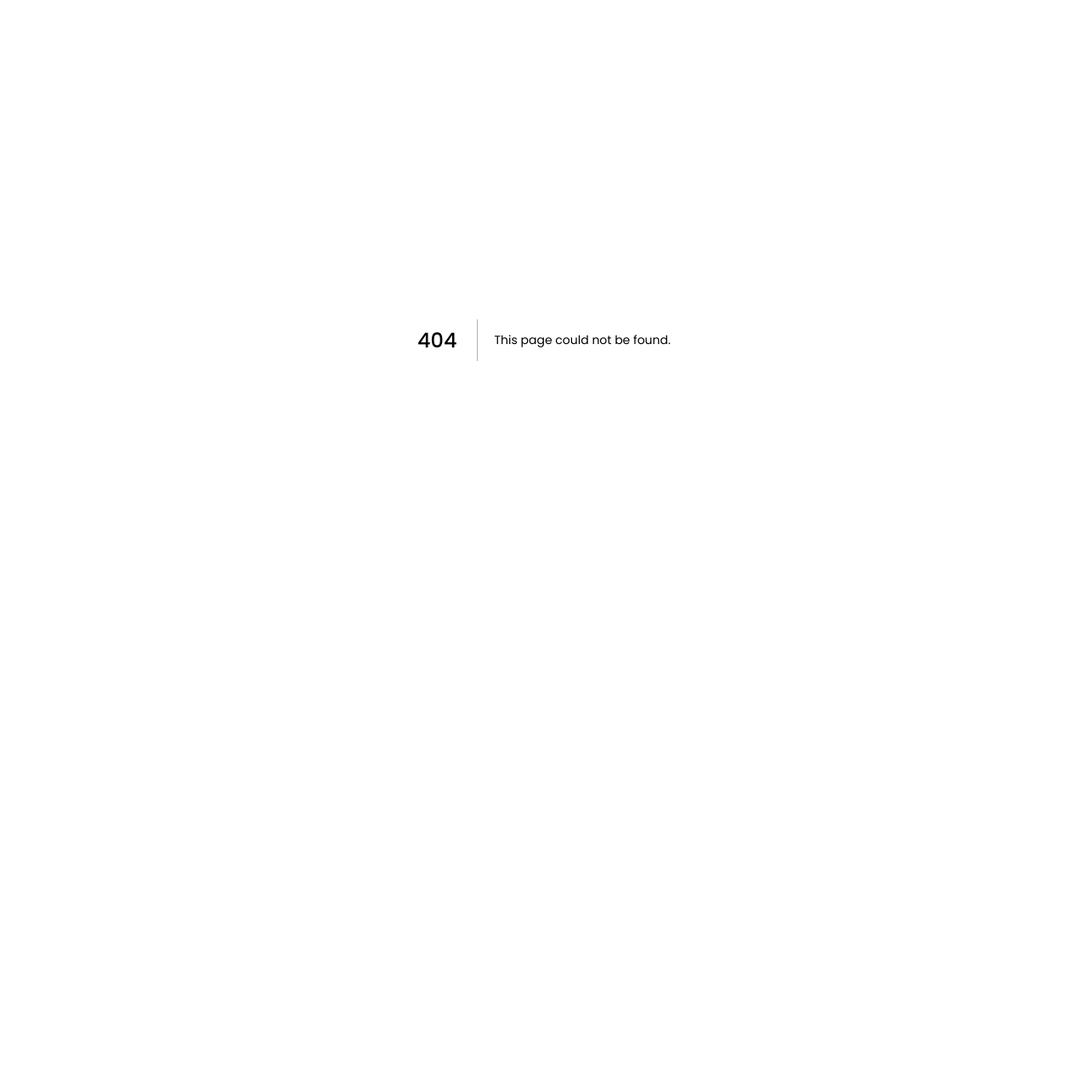
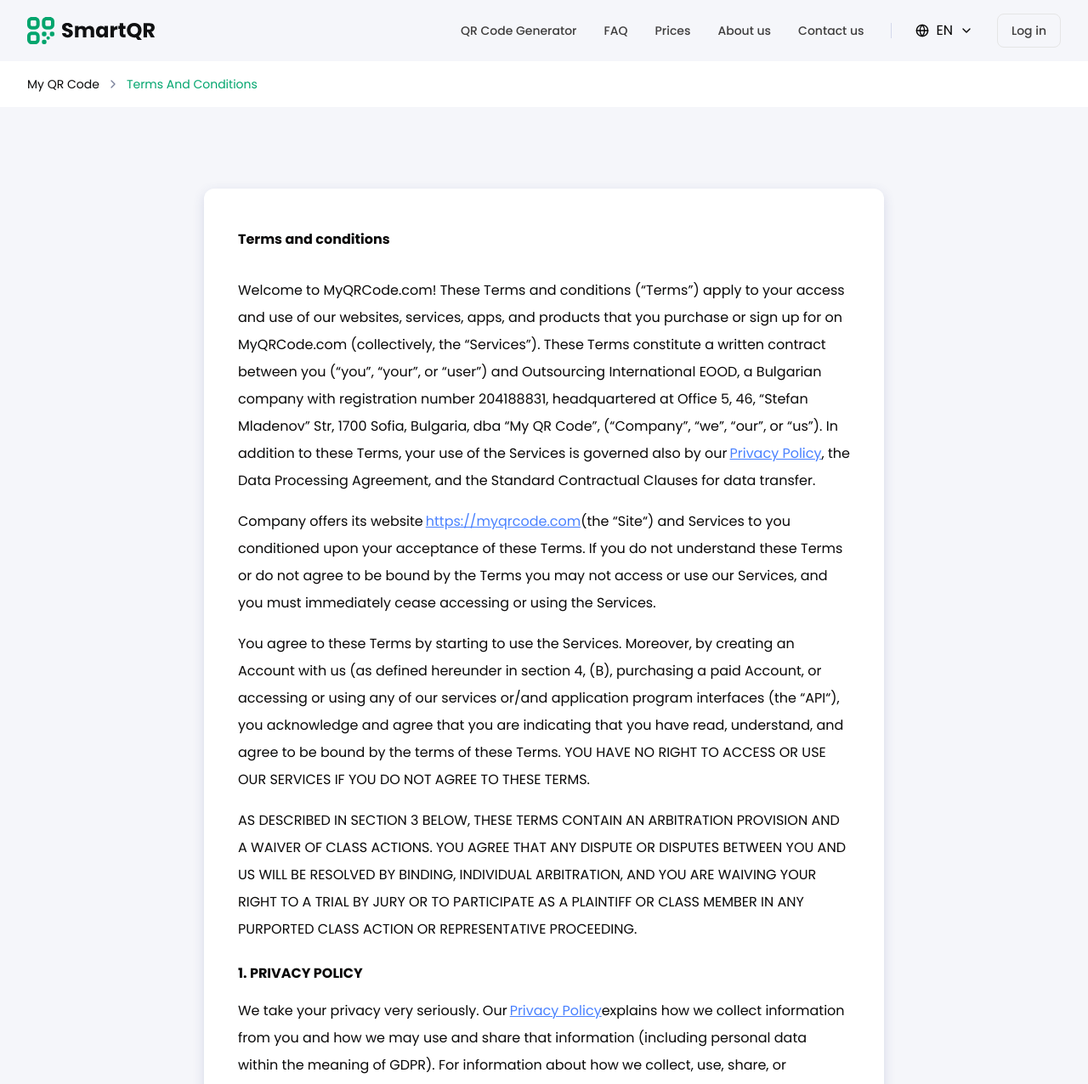
Before and after one commit to monaim3/QR-Code, a Next.js app: page /terms-and-condition in a window 1280 px wide. Before the commit this address had no page. Shown: the top 1276 px of the page at 85% size. Before the commit the page ends 800 px from the top, so only its background shows below. Built offline with nearby package versions, Linux system fonts and the light colour scheme.

Commit message:
terms and conditions

```diff
--- /dev/null
+++ b/app/terms-and-condition/body.tsx
@@ -0,0 +1,91 @@
+import Container from "../../components/common/parent-container";
+import Link from 'next/link';
+import { ChevronRight } from "lucide-react";
+
+export default function TermsAndCondition() {
+    return (
+        <div className="flex flex-col">
+          {/* Breadcrumb */}
+        <div className="bg-white">
+        <Container>
+        <div className="flex h-[54px] w-full items-center justify-start gap-2">
+            <Link
+            href="/#"
+            className="text-[14px] font-regular leading-[22px] text-[var(--Black)]"
+          >
+            My QR Code
+          </Link>
+          <ChevronRight className="w-4 h-4 text-[#79809A]" />
+          <Link
+            href="/#"
+            className="text-[14px] font-regular leading-[22px] text-[var(--Blue)]"
+          >
+            Terms And Conditions
+          </Link>
+        </div>
+        </Container>
+        </div>
+        <div className="bg-[var(--Generator-Background)]">
+          <Container className="flex flex-col items-center justify-center">
+            <div className="bg-white shadow-card p-[24px] desktop:p-[40px] mt-[16px] desktop:mt-[96px] mb-[80px] desktop:mb-[160px] flex flex-col items-start justify-start max-w-[800px] rounded-[12px]">
+                <p className="text-6 desktop:text-8 leading-8 desktop:leading-10 font-bold text-[var(--Black)]">
+                Terms and conditions
+                </p>
+                <p className="text-4 leading-8 font-regular mt-6 text-[var(--Black)]">
+                    <span>
+                    Welcome to MyQRCode.com! These Terms and conditions (“Terms”) apply to your access and use of our websites, services, apps, and products that you purchase or sign up for on MyQRCode.com (collectively, the “Services”). These Terms constitute a written contract between you (“you”, “your”, or “user”) and Outsourcing International EOOD, a Bulgarian company with registration number 204188831, headquartered at Office 5, 46, “Stefan Mladenov” Str, 1700 Sofia, Bulgaria, dba “My QR Code”, (“Company”, “we”, “our”, or “us”). In addition to these Terms, your use of the Services is governed also by our
+                    </span>
+                    <span className="text-[#4981FF] ml-[3px] underline">
+                    Privacy Policy
+                    </span>
+                    <span>
+                    , the Data Processing Agreement, and the Standard Contractual Clauses for data transfer.
+                    </span>
+                </p>
+                <p className="text-4 leading-8 font-regular mt-4 text-[var(--Black)]">
+                    <span>
+                    Company offers its website
+                    </span>
+                    <span className="text-[#4981FF] ml-[3px] underline">
+                    https://myqrcode.com
+                    </span>
+                    <span>
+                    (the “Site“) and Services to you conditioned upon your acceptance of these Terms. If you do not understand these Terms or do not agree to be bound by the Terms you may not access or use our Services, and you must immediately cease accessing or using the Services.
+                    </span>
+                </p>
+                <p className="text-4 leading-8 font-regular mt-4 text-[var(--Black)]">
+                You agree to these Terms by starting to use the Services. Moreover, by creating an Account with us (as defined hereunder in section 4, (B), purchasing a paid Account, or accessing or using any of our services or/and application program interfaces (the “API“), you acknowledge and agree that you are indicating that you have read, understand, and agree to be bound by the terms of these Terms. YOU HAVE NO RIGHT TO ACCESS OR USE OUR SERVICES IF YOU DO NOT AGREE TO THESE TERMS.
+                </p>
+                <p className="text-4 leading-8 font-regular mt-4 text-[var(--Black)]">
+                AS DESCRIBED IN SECTION 3 BELOW, THESE TERMS CONTAIN AN ARBITRATION PROVISION AND A WAIVER OF CLASS ACTIONS. YOU AGREE THAT ANY DISPUTE OR DISPUTES BETWEEN YOU AND US WILL BE RESOLVED BY BINDING, INDIVIDUAL ARBITRATION, AND YOU ARE WAIVING YOUR RIGHT TO A TRIAL BY JURY OR TO PARTICIPATE AS A PLAINTIFF OR CLASS MEMBER IN ANY PURPORTED CLASS ACTION OR REPRESENTATIVE PROCEEDING.
+                </p>
+                <p className="text-6 desktop:text-8 leading-8 desktop:leading-10 font-bold text-[var(--Black)] mt-4">
+                1. PRIVACY POLICY
+                </p>
+                <p className="text-4 leading-8 font-regular mt-2 text-[var(--Black)]">
+                 <span>
+                   We take your privacy very seriously. Our
+                 </span>
+                 <span className="text-[#4981FF] ml-[3px] underline">
+                 Privacy Policy
+                 </span>
+                 <span>
+                 explains how we collect information from you and how we may use and share that information (including personal data within the meaning of GDPR). For information about how we collect, use, share, or otherwise process your personal data and your use of the Services, please see our
+                 </span>
+                 <span className="text-[#4981FF] ml-[3px] underline">
+                  Privacy Policy
+                 </span>
+                 . With respect to your data protection obligations please review also section 6 hereunder.
+                </p>
+                <p className="text-6 desktop:text-8 leading-8 desktop:leading-10 font-bold text-[var(--Black)] mt-4">
+                2. ELIGIBILITY
+                </p>
+                <p className="text-4 leading-8 font-regular mt-2 text-[var(--Black)]">
+                You must be at least eighteen (18) years old to create an Account and use our Services. If you are agreeing to these Terms on behalf of an organization or entity, you represent and warrant that you are authorized to agree to these Terms on that organization or entity’s behalf and bind them to these Terms. In such case, “you” and “your” will refer to that organization.
+                </p>
+            </div>
+          </Container>
+        </div>
+        </div>
+    );
+}
--- /dev/null
+++ b/app/terms-and-condition/page.tsx
@@ -0,0 +1,13 @@
+import Header from "../../components/home/Header";
+import Footer from "../../components/home/Footer";
+import TermsAndCondition from "./body";
+
+export default function FaqPage() {
+    return (
+        <div>
+        <Header showOptions={true}/>
+        <TermsAndCondition/>
+        <Footer/>
+        </div>
+    );
+}
```
